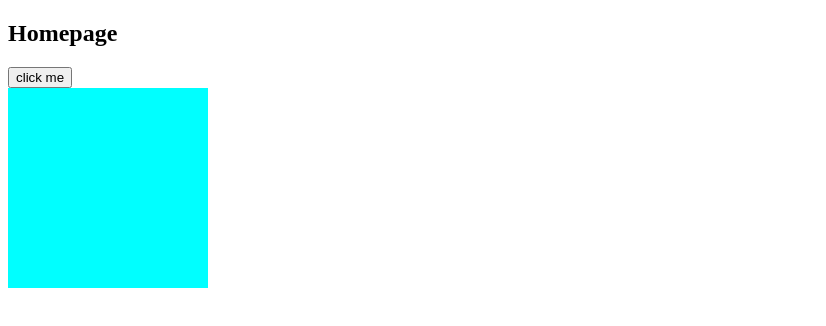
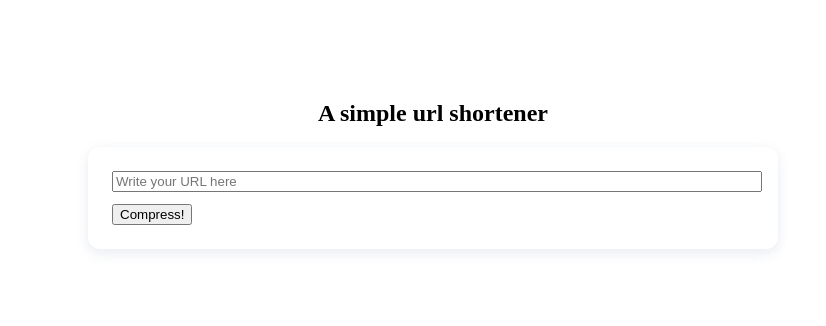
Before and after one commit to galaxian85/react-url-shortener, a React app: page / in a window 1280 px wide. Shown: the top 326 px of the page, without its empty margins (0-826 px from the left). Built offline with nearby package versions, Linux system fonts and the light colour scheme; the HTML template or start-up script is replaced by a standard one.

Commit message:
feat(browser): add a simple dialog let user input & submit URL to server

```diff
--- a/src/client/components/Home.css
+++ b/src/client/components/Home.css
@@ -1,12 +1,20 @@
-.square {
-  width: 200px;
-  height: 200px;
+h2 {
+  text-align: center;
 }
 
-.pink {
-  background-color: pink;
+input {
+  display: block;
+  margin-bottom: 12px;
+  width: 100%;
 }
 
-.aqua {
-  background-color: aqua;
+.wrapper {
+  max-width: 690px;
+  margin: 100px 80px;
 }
+
+.dialog {
+  padding: 24px;
+  border-radius: 12px;
+  box-shadow: 0 2px 12px 0 rgba(216,221,230,0.4),0 8px 14px 0 rgba(216,221,230,0.2);
+}
--- a/src/client/components/home.tsx
+++ b/src/client/components/home.tsx
@@ -1,14 +1,25 @@
-import React, { useState } from 'react';
+import React, { SyntheticEvent, useState } from 'react';
 import './Home.css';
 
 const Home = (props) => {
-  const [isPink, toggleColor] = useState(false);
+  const [inputValue, setInputValue] = useState('');
+
+  const handleInput = (e: SyntheticEvent<HTMLInputElement>) => {
+    setInputValue(e.currentTarget.value);
+  }
+
+  const submit = () => {
+    // TODO: waiting server side support
+  };
 
   return (
-    <div>
-      <h2>Homepage</h2>
-      <button onClick={() => toggleColor(!isPink)}>click me</button>
-      <div className={`square ${isPink ? 'pink' : 'aqua'}`}></div>
+    <div className="wrapper">
+      <h2>A simple url shortener</h2>
+      <div className="dialog">
+
+        <input onChange={handleInput} placeholder="Write your URL here"></input>
+        <button onClick={submit}>Compress!</button>
+      </div>
     </div>
   );
 }
--- a/src/server/server.tsx
+++ b/src/server/server.tsx
@@ -6,7 +6,7 @@ import APP from '../client/components/APP';
 const app = express();
 
 app.use(express.static("public"));
-app.get("/", (req, res) => {
+app.get('/', (req, res) => {
   const content = renderToString(<APP />);
 
   const html = `
@@ -24,6 +24,10 @@ app.get("/", (req, res) => {
   res.send(html);
 });
 
+app.post('/api', (req, res) => {
+  res.send('some data from server');
+});
+
 app.listen(3000, () => {
   console.log("listening on port 3000");
 });
```
